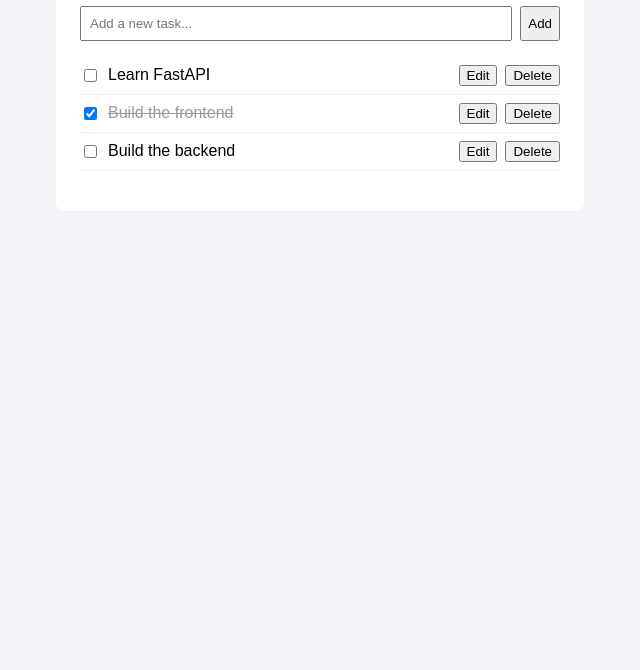
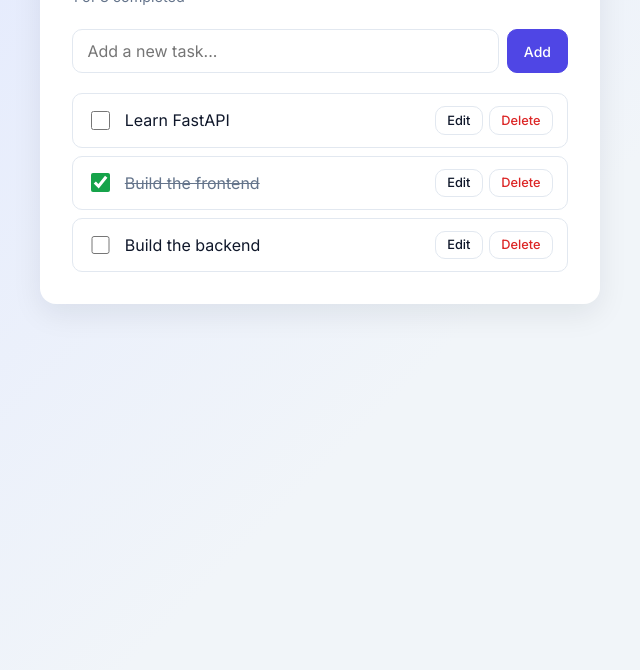
Before and after one commit to GovindKumarGupt/to_xyz, a plain HTML site: page frontend/index.html in a window 1280 px wide. Shown: the part 130-800 px from the top of the page, without its empty margins (320-960 px from the left). Drawn offline with Linux system fonts and the light colour scheme.

Commit message:
Improve UI
Co-Authored-By: Claude Sonnet 5.5 <noreply@anthropic.com>

```diff
--- a/frontend/index.html
+++ b/frontend/index.html
@@ -4,16 +4,33 @@
     <meta charset="UTF-8" />
     <meta name="viewport" content="width=device-width, initial-scale=1.0" />
     <title>Todo App</title>
+    <link rel="preconnect" href="https://fonts.googleapis.com" />
+    <link
+      href="https://fonts.googleapis.com/css2?family=Inter:wght@400;500;600;700&display=swap"
+      rel="stylesheet"
+    />
     <link rel="stylesheet" href="style.css" />
   </head>
   <body>
-    <main>
-      <h1>My Tasks</h1>
-      <form id="todo-form">
-        <input id="todo-input" placeholder="Add a new task..." required />
-        <button type="submit">Add</button>
+    <main class="card">
+      <header class="card-header">
+        <h1>My Tasks</h1>
+        <p id="summary" class="summary"></p>
+      </header>
+
+      <form id="todo-form" class="add-form">
+        <input
+          id="todo-input"
+          type="text"
+          placeholder="Add a new task..."
+          autocomplete="off"
+          required
+        />
+        <button type="submit" class="btn btn-primary">Add</button>
       </form>
-      <ul id="todo-list"></ul>
+
+      <ul id="todo-list" class="todo-list"></ul>
+      <p id="empty" class="empty" hidden>No tasks yet. Add one above!</p>
     </main>
     <script src="script.js"></script>
   </body>
--- a/frontend/script.js
+++ b/frontend/script.js
@@ -11,8 +11,19 @@ let editingId = null;
 const list = document.getElementById("todo-list");
 const form = document.getElementById("todo-form");
 const input = document.getElementById("todo-input");
+const summary = document.getElementById("summary");
+const empty = document.getElementById("empty");
 
-// 5. Add a new task
+function makeButton(label, className, onClick) {
+  const btn = document.createElement("button");
+  btn.type = "button";
+  btn.textContent = label;
+  btn.className = `btn btn-sm ${className}`.trim();
+  btn.addEventListener("click", onClick);
+  return btn;
+}
+
+// Add a new task
 form.addEventListener("submit", (e) => {
   e.preventDefault();
   const title = input.value.trim();
@@ -23,14 +34,21 @@ form.addEventListener("submit", (e) => {
   render();
 });
 
-// 1. View all tasks
+// View all tasks
 function render() {
   list.innerHTML = "";
+
+  const done = todos.filter((t) => t.completed).length;
+  summary.textContent = todos.length
+    ? `${done} of ${todos.length} completed`
+    : "";
+  empty.hidden = todos.length > 0;
+
   todos.forEach((todo) => {
     const li = document.createElement("li");
-    if (todo.completed) li.classList.add("done");
+    li.className = "todo-item" + (todo.completed ? " done" : "");
 
-    // 2. Mark a task as completed
+    // Mark a task as completed
     const checkbox = document.createElement("input");
     checkbox.type = "checkbox";
     checkbox.checked = todo.completed;
@@ -41,50 +59,61 @@ function render() {
     li.appendChild(checkbox);
 
     if (editingId === todo.id) {
-      // 3. Edit a task (edit mode)
+      // Edit a task (edit mode)
       const editInput = document.createElement("input");
-      editInput.className = "edit-input";
+      editInput.type = "text";
+      editInput.className = "todo-title";
       editInput.value = todo.title;
 
-      const save = document.createElement("button");
-      save.textContent = "Save";
-      save.addEventListener("click", () => {
+      const save = () => {
         const newTitle = editInput.value.trim();
         if (newTitle) todo.title = newTitle;
         editingId = null;
         render();
+      };
+      editInput.addEventListener("keydown", (e) => {
+        if (e.key === "Enter") save();
+        if (e.key === "Escape") {
+          editingId = null;
+          render();
+        }
       });
 
-      const cancel = document.createElement("button");
-      cancel.textContent = "Cancel";
-      cancel.addEventListener("click", () => {
-        editingId = null;
-        render();
-      });
+      const actions = document.createElement("div");
+      actions.className = "actions";
+      actions.append(
+        makeButton("Save", "btn-primary", save),
+        makeButton("Cancel", "", () => {
+          editingId = null;
+          render();
+        })
+      );
 
-      li.append(editInput, save, cancel);
-    } else {
-      const span = document.createElement("span");
-      span.textContent = todo.title;
+      li.append(editInput, actions);
+      list.appendChild(li);
+      editInput.focus();
+      return;
+    }
 
-      const edit = document.createElement("button");
-      edit.textContent = "Edit";
-      edit.addEventListener("click", () => {
+    const title = document.createElement("span");
+    title.className = "todo-title";
+    title.textContent = todo.title;
+
+    const actions = document.createElement("div");
+    actions.className = "actions";
+    actions.append(
+      makeButton("Edit", "", () => {
         editingId = todo.id;
         render();
-      });
-
-      // 4. Delete a task
-      const del = document.createElement("button");
-      del.textContent = "Delete";
-      del.addEventListener("click", () => {
+      }),
+      // Delete a task
+      makeButton("Delete", "btn-danger", () => {
         todos = todos.filter((t) => t.id !== todo.id);
         render();
-      });
+      })
+    );
 
-      li.append(span, edit, del);
-    }
-
+    li.append(title, actions);
     list.appendChild(li);
   });
 }
--- a/frontend/style.css
+++ b/frontend/style.css
@@ -1,45 +1,178 @@
-body {
-  font-family: sans-serif;
-  background: #f4f4f8;
+:root {
+  --bg: #f1f5f9;
+  --card: #ffffff;
+  --text: #0f172a;
+  --muted: #64748b;
+  --border: #e2e8f0;
+  --primary: #4f46e5;
+  --primary-hover: #4338ca;
+  --danger: #dc2626;
+  --danger-bg: #fef2f2;
+  --success: #16a34a;
+  --radius: 10px;
 }
 
-main {
-  max-width: 480px;
-  margin: 2rem auto;
-  padding: 1.5rem;
-  background: #fff;
-  border-radius: 8px;
+* {
+  box-sizing: border-box;
 }
 
-form {
+body {
+  margin: 0;
+  min-height: 100vh;
+  padding: 3rem 1rem;
+  font-family: "Inter", -apple-system, BlinkMacSystemFont, "Segoe UI", sans-serif;
+  color: var(--text);
+  background: linear-gradient(135deg, #e0e7ff 0%, var(--bg) 60%);
+}
+
+.card {
+  max-width: 560px;
+  margin: 0 auto;
+  padding: 2rem;
+  background: var(--card);
+  border-radius: 16px;
+  box-shadow: 0 10px 30px rgba(15, 23, 42, 0.08);
+}
+
+.card-header {
+  margin-bottom: 1.5rem;
+}
+
+.card-header h1 {
+  margin: 0;
+  font-size: 1.75rem;
+  font-weight: 700;
+  letter-spacing: -0.02em;
+}
+
+.summary {
+  margin: 0.25rem 0 0;
+  font-size: 0.9rem;
+  color: var(--muted);
+}
+
+/* Add form */
+.add-form {
   display: flex;
+  gap: 0.5rem;
+  margin-bottom: 1.25rem;
+}
+
+input[type="text"] {
+  width: 100%;
+  padding: 0.7rem 0.9rem;
+  font: inherit;
+  color: inherit;
+  border: 1px solid var(--border);
+  border-radius: var(--radius);
+  outline: none;
+  transition: border-color 0.15s, box-shadow 0.15s;
+}
+
+input[type="text"]:focus {
+  border-color: var(--primary);
+  box-shadow: 0 0 0 3px rgba(79, 70, 229, 0.15);
+}
+
+/* Buttons */
+.btn {
+  padding: 0.55rem 1rem;
+  font: inherit;
+  font-size: 0.875rem;
+  font-weight: 500;
+  color: var(--text);
+  background: #fff;
+  border: 1px solid var(--border);
+  border-radius: var(--radius);
+  cursor: pointer;
+  transition: background 0.15s, border-color 0.15s, color 0.15s;
+}
+
+.btn:hover {
+  background: #f8fafc;
+  border-color: #cbd5e1;
+}
+
+.btn-primary {
+  color: #fff;
+  background: var(--primary);
+  border-color: var(--primary);
+}
+
+.btn-primary:hover {
+  background: var(--primary-hover);
+  border-color: var(--primary-hover);
+}
+
+.btn-danger {
+  color: var(--danger);
+}
+
+.btn-danger:hover {
+  background: var(--danger-bg);
+  border-color: #fecaca;
+}
+
+.btn-sm {
+  padding: 0.35rem 0.7rem;
+  font-size: 0.8rem;
+}
+
+/* Task list */
+.todo-list {
+  margin: 0;
+  padding: 0;
+  list-style: none;
+  display: flex;
+  flex-direction: column;
   gap: 0.5rem;
 }
 
-#todo-input {
-  flex: 1;
-  padding: 0.5rem;
+.todo-item {
+  display: flex;
+  align-items: center;
+  gap: 0.75rem;
+  padding: 0.75rem 0.9rem;
+  border: 1px solid var(--border);
+  border-radius: var(--radius);
+  transition: box-shadow 0.15s, border-color 0.15s;
 }
 
-ul {
-  list-style: none;
-  padding: 0;
+.todo-item:hover {
+  border-color: #cbd5e1;
+  box-shadow: 0 2px 8px rgba(15, 23, 42, 0.05);
 }
 
-li {
-  display: flex;
-  align-items: center;
-  gap: 0.5rem;
-  padding: 0.5rem 0;
-  border-bottom: 1px solid #eee;
+.todo-item input[type="checkbox"] {
+  width: 1.15rem;
+  height: 1.15rem;
+  accent-color: var(--success);
+  cursor: pointer;
 }
 
-li span,
-li .edit-input {
+.todo-title {
   flex: 1;
+  word-break: break-word;
 }
 
-li.done span {
+.todo-item.done .todo-title {
+  color: var(--muted);
   text-decoration: line-through;
-  color: #999;
 }
+
+.actions {
+  display: flex;
+  gap: 0.4rem;
+}
+
+.empty {
+  margin: 1.5rem 0 0;
+  text-align: center;
+  color: var(--muted);
+}
+
+@media (max-width: 480px) {
+  .card {
+    padding: 1.25rem;
+  }
+}
```
